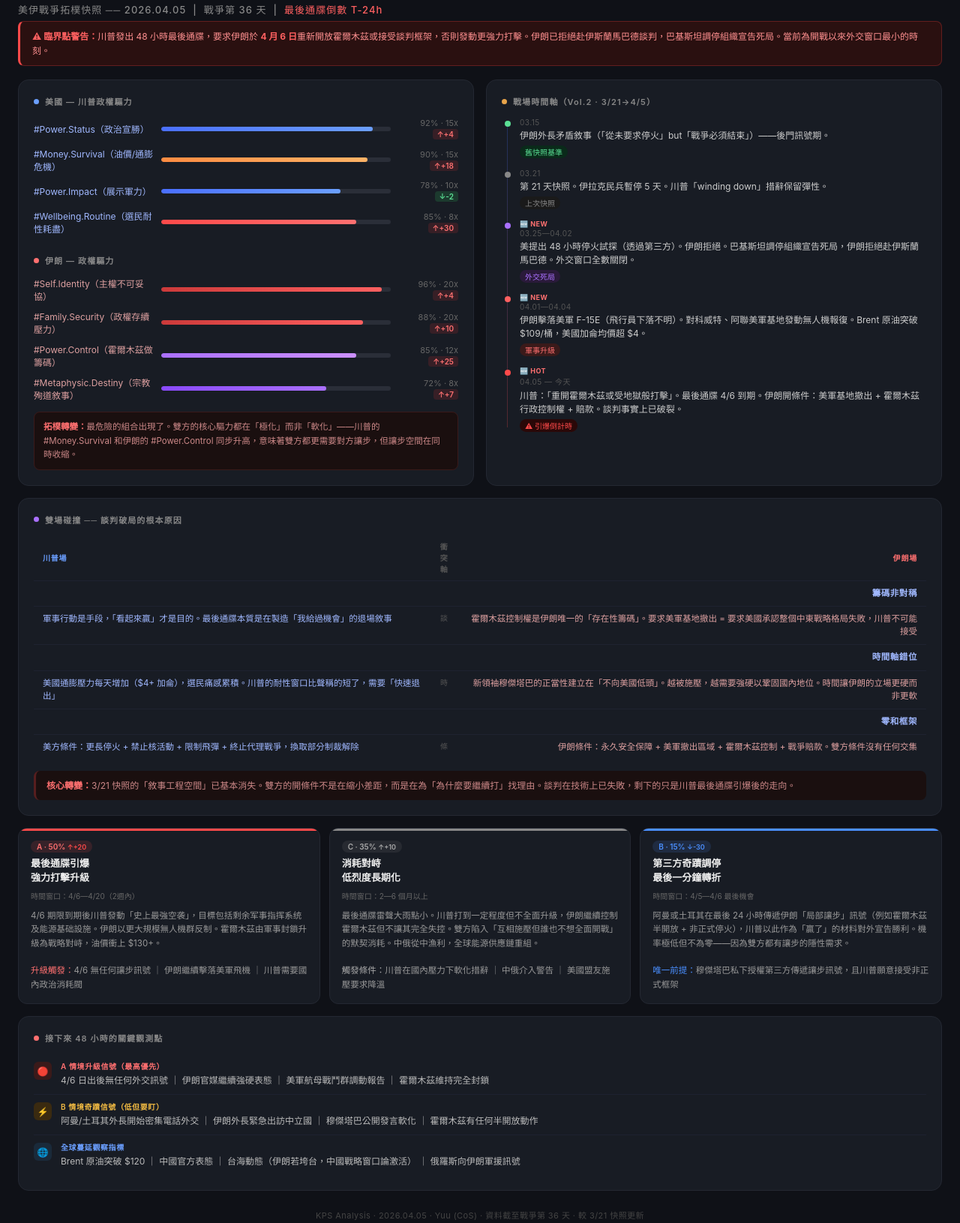
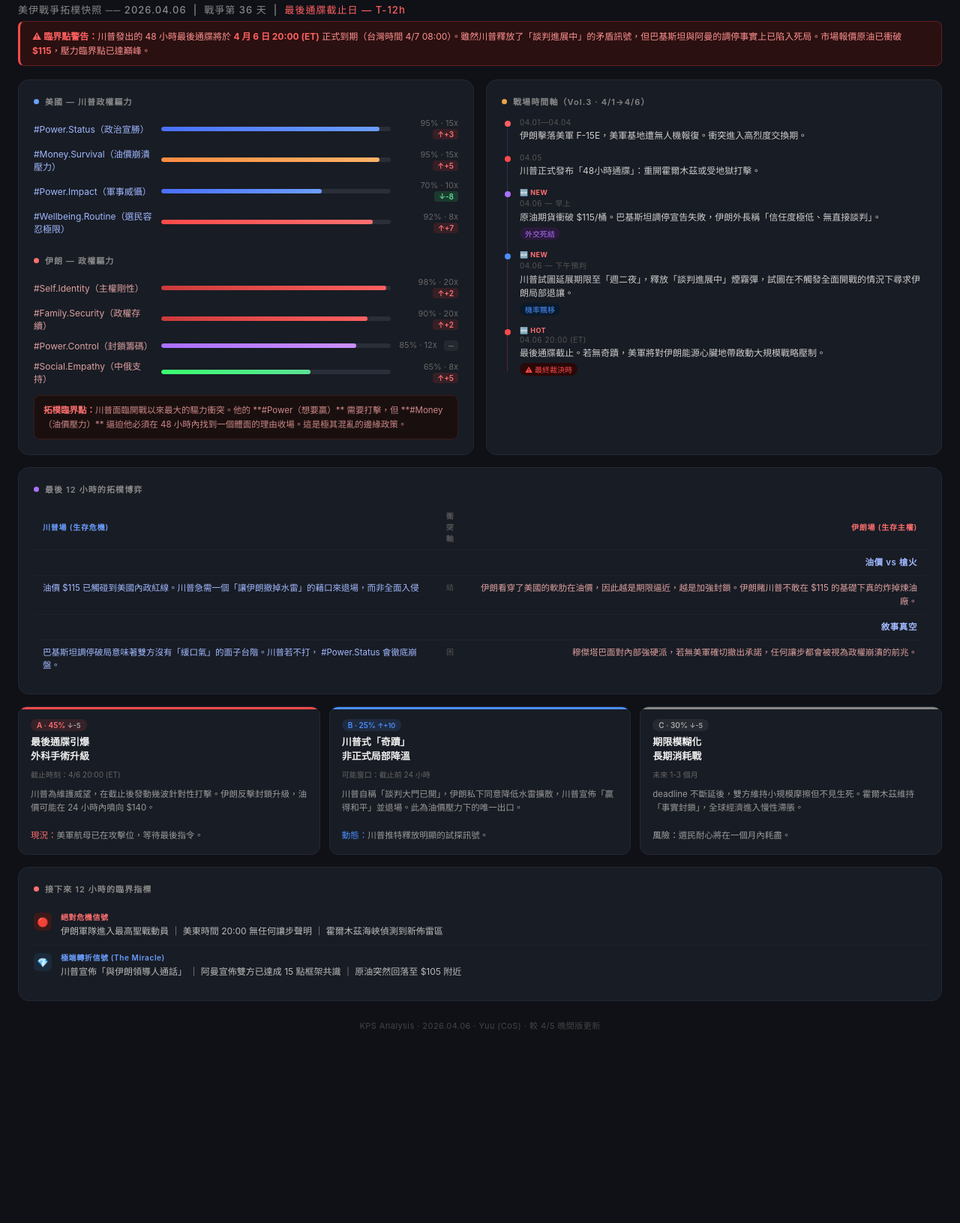
Before and after one commit to chinyuhu-hub/uvt-geo-analysis, a plain HTML site: page index.html in a window 1280 px wide. Shown: the part 29-1660 px from the top of the page at 75% size. After the commit the page ends 1436 px from the top, so only its background shows below. Drawn offline with Linux system fonts and the light colour scheme.

Commit message:
update: 戰爭第 36 天，最後通牒截止日臨界快照。原油破 $115。

```diff
--- a/index.html
+++ b/index.html
@@ -3,7 +3,7 @@
 <head>
 <meta charset="UTF-8">
 <meta name="viewport" content="width=device-width, initial-scale=1.0">
-<title>美伊戰爭拓樸快照 — 2026.04.05 · 戰爭第 36 天</title>
+<title>美伊戰爭拓樸快照 — 2026.04.06 · 戰爭第 36 天</title>
 <style>
   * { box-sizing: border-box; margin: 0; padding: 0; }
   body {
@@ -312,10 +312,10 @@
 </head>
 <body>
 
-<h1 class="title">美伊戰爭拓樸快照 ── 2026.04.05 &nbsp;|&nbsp; 戰爭第 36 天 &nbsp;|&nbsp; <span style="color:#ff6060">最後通牒倒數 T-24h</span></h1>
+<h1 class="title">美伊戰爭拓樸快照 ── 2026.04.06 &nbsp;|&nbsp; 戰爭第 36 天 &nbsp;|&nbsp; <span style="color:#ff6060">最後通牒截止日 — T-12h</span></h1>
 
 <div class="alert-banner">
-  <strong>⚠ 臨界點警告：</strong>川普發出 48 小時最後通牒，要求伊朗於 <strong>4 月 6 日</strong>重新開放霍爾木茲或接受談判框架，否則發動更強力打擊。伊朗已拒絕赴伊斯蘭馬巴德談判，巴基斯坦調停組織宣告死局。當前為開戰以來外交窗口最小的時刻。
+  <strong>⚠ 臨界點警告：</strong>川普發出的 48 小時最後通牒將於 <strong>4 月 6 日 20:00 (ET)</strong> 正式到期（台灣時間 4/7 08:00）。雖然川普釋放了「談判進展中」的矛盾訊號，但巴基斯坦與阿曼的調停事實上已陷入死局。市場報價原油已衝破 <strong>$115</strong>，壓力臨界點已達巔峰。
 </div>
 
 <!-- Row 1: 雙方核心驅力 + 戰場時間軸 -->
@@ -327,203 +327,182 @@
 
     <div class="drive-row">
       <div class="drive-label" style="color:#a0b8ff">#Power.Status（政治宣勝）</div>
-      <div class="drive-bar-wrap"><div class="drive-bar" style="width:92%;background:linear-gradient(90deg,#4a6fff,#6b9fff)"></div></div>
-      <div class="drive-meta">92% · 15x <span class="delta-badge delta-up">↑+4</span></div>
+      <div class="drive-bar-wrap"><div class="drive-bar" style="width:95%;background:linear-gradient(90deg,#4a6fff,#6b9fff)"></div></div>
+      <div class="drive-meta">95% · 15x <span class="delta-badge delta-up">↑+3</span></div>
     </div>
     <div class="drive-row">
-      <div class="drive-label" style="color:#a0b8ff">#Money.Survival（油價/通膨危機）</div>
-      <div class="drive-bar-wrap"><div class="drive-bar" style="width:90%;background:linear-gradient(90deg,#ff8c42,#ffb366)"></div></div>
-      <div class="drive-meta">90% · 15x <span class="delta-badge delta-up">↑+18</span></div>
+      <div class="drive-label" style="color:#a0b8ff">#Money.Survival（油價崩潰壓力）</div>
+      <div class="drive-bar-wrap"><div class="drive-bar" style="width:95%;background:linear-gradient(90deg,#ff8c42,#ffb366)"></div></div>
+      <div class="drive-meta">95% · 15x <span class="delta-badge delta-up">↑+5</span></div>
     </div>
     <div class="drive-row">
-      <div class="drive-label" style="color:#a0b8ff">#Power.Impact（展示軍力）</div>
-      <div class="drive-bar-wrap"><div class="drive-bar" style="width:78%;background:linear-gradient(90deg,#4a6fff,#6b9fff)"></div></div>
-      <div class="drive-meta">78% · 10x <span class="delta-badge delta-down">↓-2</span></div>
+      <div class="drive-label" style="color:#a0b8ff">#Power.Impact（軍事威懾）</div>
+      <div class="drive-bar-wrap"><div class="drive-bar" style="width:70%;background:linear-gradient(90deg,#4a6fff,#6b9fff)"></div></div>
+      <div class="drive-meta">70% · 10x <span class="delta-badge delta-down">↓-8</span></div>
     </div>
     <div class="drive-row">
-      <div class="drive-label" style="color:#a0b8ff">#Wellbeing.Routine（選民耐性耗盡）</div>
-      <div class="drive-bar-wrap"><div class="drive-bar" style="width:85%;background:linear-gradient(90deg,#ff4a4a,#ff7070)"></div></div>
-      <div class="drive-meta">85% · 8x <span class="delta-badge delta-up">↑+30</span></div>
+      <div class="drive-label" style="color:#a0b8ff">#Wellbeing.Routine（選民容忍極限）</div>
+      <div class="drive-bar-wrap"><div class="drive-bar" style="width:92%;background:linear-gradient(90deg,#ff4a4a,#ff7070)"></div></div>
+      <div class="drive-meta">92% · 8x <span class="delta-badge delta-up">↑+7</span></div>
     </div>
 
     <div style="height:16px"></div>
     <div class="card-title"><span class="dot" style="background:#ff7070"></span>伊朗 — 政權驅力</div>
 
     <div class="drive-row">
-      <div class="drive-label" style="color:#dda0a0">#Self.Identity（主權不可妥協）</div>
-      <div class="drive-bar-wrap"><div class="drive-bar" style="width:96%;background:linear-gradient(90deg,#cc3a3a,#ff6060)"></div></div>
-      <div class="drive-meta">96% · 20x <span class="delta-badge delta-up">↑+4</span></div>
+      <div class="drive-label" style="color:#dda0a0">#Self.Identity（主權剛性）</div>
+      <div class="drive-bar-wrap"><div class="drive-bar" style="width:98%;background:linear-gradient(90deg,#cc3a3a,#ff6060)"></div></div>
+      <div class="drive-meta">98% · 20x <span class="delta-badge delta-up">↑+2</span></div>
     </div>
     <div class="drive-row">
-      <div class="drive-label" style="color:#dda0a0">#Family.Security（政權存續壓力）</div>
-      <div class="drive-bar-wrap"><div class="drive-bar" style="width:88%;background:linear-gradient(90deg,#cc3a3a,#ff6060)"></div></div>
-      <div class="drive-meta">88% · 20x <span class="delta-badge delta-up">↑+10</span></div>
+      <div class="drive-label" style="color:#dda0a0">#Family.Security（政權存續）</div>
+      <div class="drive-bar-wrap"><div class="drive-bar" style="width:90%;background:linear-gradient(90deg,#cc3a3a,#ff6060)"></div></div>
+      <div class="drive-meta">90% · 20x <span class="delta-badge delta-up">↑+2</span></div>
     </div>
     <div class="drive-row">
-      <div class="drive-label" style="color:#dda0a0">#Power.Control（霍爾木茲做籌碼）</div>
+      <div class="drive-label" style="color:#dda0a0">#Power.Control（封鎖籌碼）</div>
       <div class="drive-bar-wrap"><div class="drive-bar" style="width:85%;background:linear-gradient(90deg,#aa70ff,#cc90ff)"></div></div>
-      <div class="drive-meta">85% · 12x <span class="delta-badge delta-up">↑+25</span></div>
+      <div class="drive-meta">85% · 12x <span class="delta-badge delta-same">─</span></div>
     </div>
     <div class="drive-row">
-      <div class="drive-label" style="color:#dda0a0">#Metaphysic.Destiny（宗教殉道敘事）</div>
-      <div class="drive-bar-wrap"><div class="drive-bar" style="width:72%;background:linear-gradient(90deg,#8a4aff,#aa70ff)"></div></div>
-      <div class="drive-meta">72% · 8x <span class="delta-badge delta-up">↑+7</span></div>
+      <div class="drive-label" style="color:#dda0a0">#Social.Empathy（中俄支持）</div>
+      <div class="drive-bar-wrap"><div class="drive-bar" style="width:65%;background:linear-gradient(90deg,#3aff70,#5be095)"></div></div>
+      <div class="drive-meta">65% · 8x <span class="delta-badge delta-up">↑+5</span></div>
     </div>
 
     <div style="margin-top:14px;padding:10px 12px;background:#1a0f0f;border-radius:8px;font-size:11.5px;color:#cc8888;line-height:1.6;border:1px solid #3a1a1a">
-      <strong style="color:#ff7070">拓樸轉變：</strong>最危險的組合出現了。雙方的核心驅力都在「極化」而非「軟化」——川普的 #Money.Survival 和伊朗的 #Power.Control 同步升高，意味著雙方都更需要對方讓步，但讓步空間在同時收縮。
+      <strong style="color:#ff7070">拓樸臨界點：</strong>川普面臨開戰以來最大的驅力衝突。他的 **#Power（想要贏）** 需要打擊，但 **#Money（油價壓力）** 逼迫他必須在 48 小時內找到一個體面的理由收場。這是極其混亂的邊緣政策。
     </div>
   </div>
 
-  <!-- 戰場時間軸（更新版） -->
+  <!-- 戰場時間軸 -->
   <div class="card">
-    <div class="card-title"><span class="dot" style="background:#e8a44a"></span>戰場時間軸（Vol.2 · 3/21→4/5）</div>
+    <div class="card-title"><span class="dot" style="background:#e8a44a"></span>戰場時間軸（Vol.3 · 4/1→4/6）</div>
     <div class="timeline">
       <div class="tl-item">
-        <div class="tl-dot" style="background:#5be095"></div>
-        <div class="tl-date">03.15</div>
-        <div class="tl-text">伊朗外長矛盾敘事（「從未要求停火」but「戰爭必須結束」）——後門訊號期。</div>
-        <span class="tl-tag" style="background:#0a2a1a;color:#5be095">舊快照基準</span>
+        <div class="tl-dot" style="background:#ff6060"></div>
+        <div class="tl-date">04.01—04.04</div>
+        <div class="tl-text">伊朗擊落美軍 F-15E，美軍基地遭無人機報復。衝突進入高烈度交換期。</div>
       </div>
       <div class="tl-item">
-        <div class="tl-dot" style="background:#888"></div>
-        <div class="tl-date">03.21</div>
-        <div class="tl-text">第 21 天快照。伊拉克民兵暫停 5 天。川普「winding down」措辭保留彈性。</div>
-        <span class="tl-tag" style="background:#1a1a1a;color:#888">上次快照</span>
+        <div class="tl-dot" style="background:#ff4a4a"></div>
+        <div class="tl-date">04.05</div>
+        <div class="tl-text">川普正式發布「48小時通牒」：重開霍爾木茲或受地獄打擊。</div>
       </div>
       <div class="tl-item">
         <div class="tl-dot" style="background:#aa70ff"></div>
         <div class="tl-date tl-new">🆕 NEW</div>
-        <div class="tl-date">03.25—04.02</div>
-        <div class="tl-text">美提出 48 小時停火試探（透過第三方）。伊朗拒絕。巴基斯坦調停組織宣告死局，伊朗拒絕赴伊斯蘭馬巴德。外交窗口全數關閉。</div>
-        <span class="tl-tag" style="background:#2a1a3a;color:#aa70ff">外交死局</span>
+        <div class="tl-date">04.06 — 早上</div>
+        <div class="tl-text">原油期貨衝破 $115/桶。巴基斯坦調停宣告失敗，伊朗外長稱「信任度極低、無直接談判」。</div>
+        <span class="tl-tag" style="background:#2a1a3a;color:#aa70ff">外交死結</span>
       </div>
       <div class="tl-item">
-        <div class="tl-dot" style="background:#ff6060"></div>
+        <div class="tl-dot" style="background:#4a8fff"></div>
         <div class="tl-date tl-new">🆕 NEW</div>
-        <div class="tl-date">04.01—04.04</div>
-        <div class="tl-text">伊朗擊落美軍 F-15E（飛行員下落不明）。對科威特、阿聯美軍基地發動無人機報復。Brent 原油突破 $109/桶，美國加侖均價超 $4。</div>
-        <span class="tl-tag" style="background:#3a1a1a;color:#ff7070">軍事升級</span>
+        <div class="tl-date">04.06 — 下午預判</div>
+        <div class="tl-text">川普試圖延展期限至「週二夜」，釋放「談判進展中」煙霧彈，試圖在不觸發全面開戰的情況下尋求伊朗局部退讓。</div>
+        <span class="tl-tag" style="background:#0a1a2a;color:#4a8fff">機率飄移</span>
       </div>
       <div class="tl-item">
         <div class="tl-dot" style="background:#ff4a4a"></div>
         <div class="tl-date tl-new">🆕 HOT</div>
-        <div class="tl-date">04.05 — 今天</div>
-        <div class="tl-text">川普：「重開霍爾木茲或受地獄般打擊」。最後通牒 4/6 到期。伊朗開條件：美軍基地撤出 + 霍爾木茲行政控制權 + 賠款。談判事實上已破裂。</div>
-        <span class="tl-tag" style="background:#2a0808;color:#ff4a4a">⚠ 引爆倒計時</span>
+        <div class="tl-date">04.06 20:00 (ET)</div>
+        <div class="tl-text">最後通牒截止。若無奇蹟，美軍將對伊朗能源心臟地帶啟動大規模戰略壓制。</div>
+        <span class="tl-tag" style="background:#2a0808;color:#ff4a4a">⚠ 最終裁決時</span>
       </div>
     </div>
   </div>
 </div>
 
-<!-- Row 2: 雙場碰撞（更新版） -->
+<!-- Row 2: 雙場碰撞 -->
 <div class="card collision-section" style="margin-bottom:16px">
-  <div class="card-title"><span class="dot" style="background:#aa70ff"></span>雙場碰撞 ── 談判破局的根本原因</div>
+  <div class="card-title"><span class="dot" style="background:#aa70ff"></span>最後 12 小時的拓樸博弈</div>
   <table class="clash-table">
     <tr>
-      <th>川普場</th>
+      <th>川普場 (生存危機)</th>
       <th style="text-align:center;color:#555;font-size:10px">衝突軸</th>
-      <th>伊朗場</th>
+      <th>伊朗場 (生存主權)</th>
     </tr>
     <tr class="clash-row">
-      <td class="clash-label" colspan="3">籌碼非對稱</td>
+      <td class="clash-label" colspan="3">油價 vs 槍火</td>
     </tr>
     <tr class="clash-row">
-      <td>軍事行動是手段，「看起來贏」才是目的。最後通牒本質是在製造「我給過機會」的退場敘事</td>
-      <td style="text-align:center;font-size:10px;color:#555;width:40px">談</td>
-      <td>霍爾木茲控制權是伊朗唯一的「存在性籌碼」。要求美軍基地撤出 = 要求美國承認整個中東戰略格局失敗，川普不可能接受</td>
+      <td>油價 $115 已觸碰到美國內政紅線。川普急需一個「讓伊朗撤掉水雷」的藉口來退場，而非全面入侵</td>
+      <td style="text-align:center;font-size:10px;color:#555;width:40px">結</td>
+      <td>伊朗看穿了美國的軟肋在油價，因此越是期限逼近，越是加強封鎖。伊朗賭川普不敢在 $115 的基礎下真的炸掉煉油廠。</td>
     </tr>
     <tr class="clash-row">
-      <td class="clash-label" colspan="3">時間軸錯位</td>
+      <td class="clash-label" colspan="3">敘事真空</td>
     </tr>
     <tr class="clash-row">
-      <td>美國通膨壓力每天增加（$4+ 加侖），選民痛感累積。川普的耐性窗口比聲稱的短了，需要「快速退出」</td>
-      <td style="text-align:center;font-size:10px;color:#555">時</td>
-      <td>新領袖穆傑塔巴的正當性建立在「不向美國低頭」。越被施壓，越需要強硬以鞏固國內地位。時間讓伊朗的立場更硬而非更軟</td>
-    </tr>
-    <tr class="clash-row">
-      <td class="clash-label" colspan="3">零和框架</td>
-    </tr>
-    <tr class="clash-row">
-      <td>美方條件：更長停火 + 禁止核活動 + 限制飛彈 + 終止代理戰爭，換取部分制裁解除</td>
-      <td style="text-align:center;font-size:10px;color:#555">條</td>
-      <td>伊朗條件：永久安全保障 + 美軍撤出區域 + 霍爾木茲控制 + 戰爭賠款。雙方條件沒有任何交集</td>
+      <td>巴基斯坦調停破局意味著雙方沒有「緩口氣」的面子台階。川普若不打， #Power.Status 會徹底崩盤。</td>
+      <td style="text-align:center;font-size:10px;color:#555">困</td>
+      <td>穆傑塔巴面對內部強硬派，若無美軍確切撤出承諾，任何讓步都會被視為政權崩潰的前兆。</td>
     </tr>
   </table>
-
-  <div style="margin-top:14px;padding:10px 14px;background:#1a0f0f;border-radius:8px;font-size:12px;color:#cc8888;line-height:1.6;border-left:3px solid #ff4a4a44">
-    <span style="color:#ff7070;font-weight:600">核心轉變：</span>3/21 快照的「敘事工程空間」已基本消失。雙方的開條件不是在縮小差距，而是在為「為什麼要繼續打」找理由。談判在技術上已失敗，剩下的只是川普最後通牒引爆後的走向。
-  </div>
 </div>
 
-<!-- Row 3: 情境卡片（重新排序） -->
+<!-- Row 3: 情境卡片 -->
 <div class="scenario-grid">
   <div class="scenario-card s1">
     <div class="scenario-prob">
-      <span class="prob-badge">A · 50% <span style="font-size:9px;color:#ff4a4a">↑+20</span></span>
+      <span class="prob-badge">A · 45% <span style="font-size:9px;color:#aaa">↓-5</span></span>
     </div>
-    <div class="scenario-name">最後通牒引爆<br>強力打擊升級</div>
-    <div class="scenario-time">時間窗口：4/6—4/20（2週內）</div>
+    <div class="scenario-name">最後通牒引爆<br>外科手術升級</div>
+    <div class="scenario-time">截止時刻：4/6 20:00 (ET)</div>
     <div class="scenario-desc">
-      4/6 期限到期後川普發動「史上最強空袭」，目標包括剩余军事指挥系统及能源基础設施。伊朗以更大規模無人機群反制。霍爾木茲由軍事封鎖升級為戰略對峙，油價衝上 $130+。
+      川普為維護威望，在截止後發動幾波針對性打擊。伊朗反擊封鎖升級，油價可能在 24 小時內噴向 $140。
       <br><br>
-      <span style="color:#ff7070">升級觸發：</span>4/6 無任何讓步訊號 ｜ 伊朗繼續擊落美軍飛機 ｜ 川普需要國內政治消耗閥
+      <span style="color:#ff7070">現況：</span>美軍航母已在攻擊位，等待最後指令。
+    </div>
+  </div>
+  <div class="scenario-card s3">
+    <div class="scenario-prob">
+      <span class="prob-badge">B · 25% <span style="font-size:9px;color:#4a8fff">↑+10</span></span>
+    </div>
+    <div class="scenario-name">川普式「奇蹟」<br>非正式局部降溫</div>
+    <div class="scenario-time">可能窗口：截止前 24 小時</div>
+    <div class="scenario-desc">
+      川普自稱「談判大門已開」，伊朗私下同意降低水雷擴散，川普宣佈「贏得和平」並退場。此為油價壓力下的唯一出口。
+      <br><br>
+      <span style="color:#4a8fff">動態：</span>川普推特釋放明顯的試探訊號。
     </div>
   </div>
   <div class="scenario-card s2">
     <div class="scenario-prob">
-      <span class="prob-badge">C · 35% <span style="font-size:9px;color:#aaa">↑+10</span></span>
+      <span class="prob-badge">C · 30% <span style="font-size:9px;color:#aaa">↓-5</span></span>
     </div>
-    <div class="scenario-name">消耗對峙<br>低烈度長期化</div>
-    <div class="scenario-time">時間窗口：2—6 個月以上</div>
+    <div class="scenario-name">期限模糊化<br>長期消耗戰</div>
+    <div class="scenario-time">未來 1-3 個月</div>
     <div class="scenario-desc">
-      最後通牒雷聲大雨點小。川普打到一定程度但不全面升級，伊朗繼續控制霍爾木茲但不讓其完全失控。雙方陷入「互相施壓但誰也不想全面開戰」的默契消耗。中俄從中漁利，全球能源供應鏈重組。
+       deadline 不斷延後，雙方維持小規模摩擦但不見生死。霍爾木茲維持「事實封鎖」，全球經濟進入慢性滯脹。
       <br><br>
-      <span style="color:#aaa">觸發條件：</span>川普在國內壓力下軟化措辭 ｜ 中俄介入警告 ｜ 美國盟友施壓要求降溫
-    </div>
-  </div>
-  <div class="scenario-card s3">
-    <div class="scenario-prob">
-      <span class="prob-badge">B · 15% <span style="font-size:9px;color:#4a8fff">↓-30</span></span>
-    </div>
-    <div class="scenario-name">第三方奇蹟調停<br>最後一分鐘轉折</div>
-    <div class="scenario-time">時間窗口：4/5—4/6 最後機會</div>
-    <div class="scenario-desc">
-      阿曼或土耳其在最後 24 小時傳遞伊朗「局部讓步」訊號（例如霍爾木茲半開放 + 非正式停火），川普以此作為「贏了」的材料對外宣告勝利。機率極低但不為零——因為雙方都有讓步的隱性需求。
-      <br><br>
-      <span style="color:#4a8fff">唯一前提：</span>穆傑塔巴私下授權第三方傳遞讓步訊號，且川普願意接受非正式框架
+      <span style="color:#aaa">風險：</span>選民耐心將在一個月內耗盡。
     </div>
   </div>
 </div>
 
-<!-- Row 4: 觀測指標（更新版） -->
+<!-- Row 4: 觀測指標 -->
 <div class="indicators">
-  <div class="card-title" style="margin-bottom:14px"><span class="dot" style="background:#ff7070"></span>接下來 48 小時的關鍵觀測點</div>
+  <div class="card-title" style="margin-bottom:14px"><span class="dot" style="background:#ff7070"></span>接下來 12 小時的臨界指標</div>
 
   <div class="indicator-row">
     <div class="indicator-icon ind-red">🔴</div>
     <div class="indicator-text">
-      <div class="indicator-label" style="color:#ff7070">A 情境升級信號（最高優先）</div>
-      4/6 日出後無任何外交訊號 ｜ 伊朗官媒繼續強硬表態 ｜ 美軍航母戰鬥群調動報告 ｜ 霍爾木茲維持完全封鎖
+      <div class="indicator-label" style="color:#ff7070">絕對危機信號</div>
+      伊朗軍隊進入最高聖戰動員 ｜ 美東時間 20:00 無任何讓步聲明 ｜ 霍爾木茲海峽偵測到新佈雷區
     </div>
   </div>
   <div class="indicator-row">
-    <div class="indicator-icon ind-yellow">⚡</div>
+    <div class="indicator-icon ind-blue">💎</div>
     <div class="indicator-text">
-      <div class="indicator-label" style="color:#f0b942">B 情境奇蹟信號（低但要盯）</div>
-      阿曼/土耳其外長開始密集電話外交 ｜ 伊朗外長緊急出訪中立國 ｜ 穆傑塔巴公開發言軟化 ｜ 霍爾木茲有任何半開放動作
-    </div>
-  </div>
-  <div class="indicator-row">
-    <div class="indicator-icon ind-blue">🌐</div>
-    <div class="indicator-text">
-      <div class="indicator-label" style="color:#6b9fff">全球蔓延觀察指標</div>
-      Brent 原油突破 $120 ｜ 中國官方表態 ｜ 台海動態（伊朗若垮台，中國戰略窗口論激活） ｜ 俄羅斯向伊朗軍援訊號
+      <div class="indicator-label" style="color:#6b9fff">極端轉折信號 (The Miracle)</div>
+      川普宣佈「與伊朗領導人通話」 ｜ 阿曼宣佈雙方已達成 15 點框架共識 ｜ 原油突然回落至 $105 附近
     </div>
   </div>
 </div>
 
-<div class="footnote">KPS Analysis · 2026.04.05 · Yuu (CoS) · 資料截至戰爭第 36 天 · 較 3/21 快照更新</div>
+<div class="footnote">KPS Analysis · 2026.04.06 · Yuu (CoS) · 較 4/5 晚間版更新</div>
 
 </body>
 </html>
```
